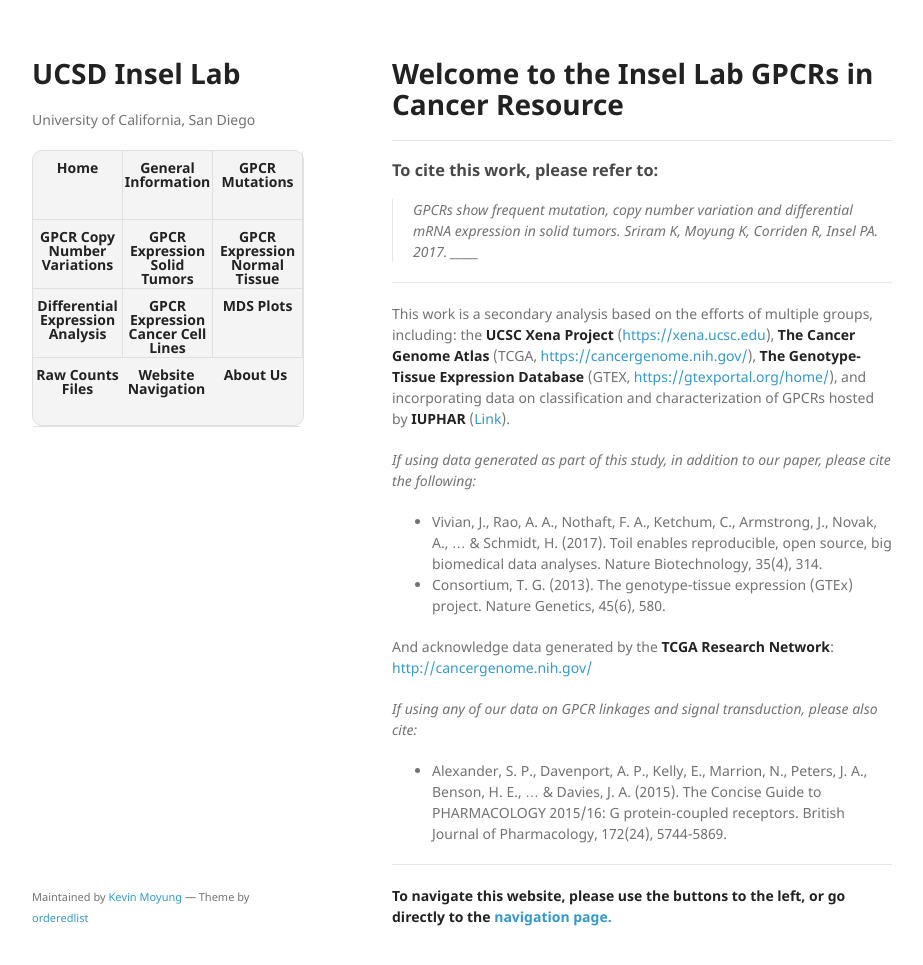
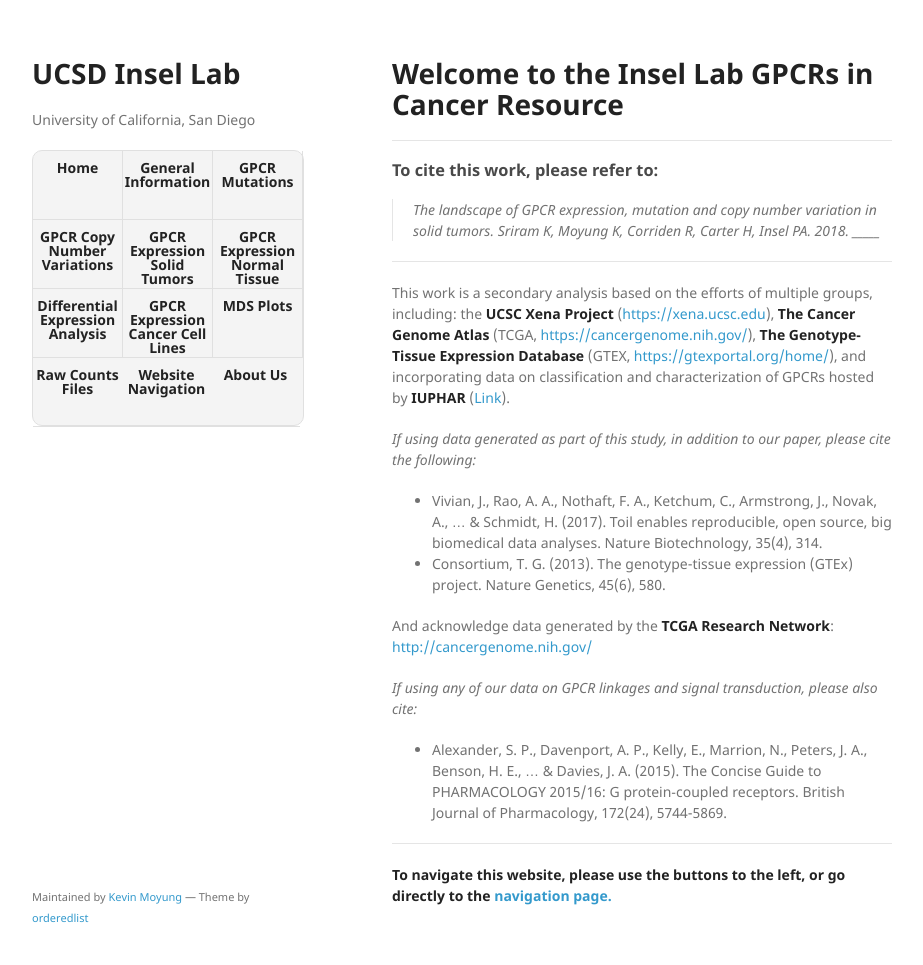
Before and after one commit to insellab/insellab.github.io, a Jekyll site: the page built from index.md, in a window 1280 px wide and 997 px high. Shown: the top 965 px of the window, without its empty margins (178-1101 px from the left). Built offline with Jekyll 4.4.1, drawn with Linux system fonts in a browser that asks for light colours; our own code applies the rules of GitHub Pages for plain Markdown files.

Commit message:
Update index.md

```diff
--- a/index.md
+++ b/index.md
@@ -8,7 +8,7 @@ layout: default
 
 ### To cite this work, please refer to:
 
-> *GPCRs show frequent mutation, copy number variation and differential mRNA expression in solid tumors. Sriram K, Moyung K, Corriden R, Insel PA.     2017. _____*
+> *The landscape of GPCR expression, mutation and copy number variation in solid tumors. Sriram K, Moyung K, Corriden R, Carter H, Insel PA.     2018. _____*
 
 * * *
 
```
